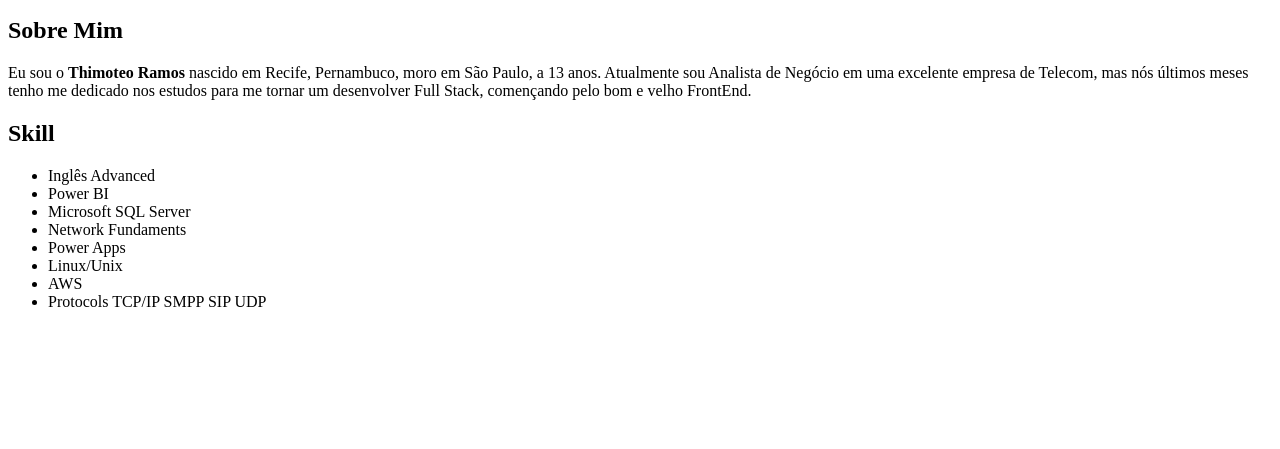
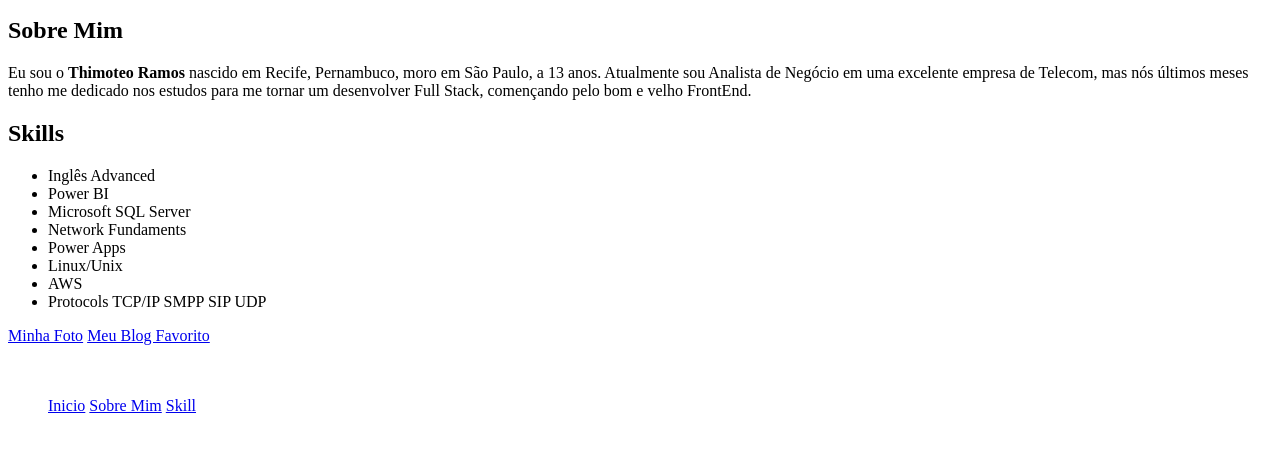
Before and after one commit to thimoteoramos/thimoteoramos, a plain HTML site: page Index.html in a window 1280 px wide. Shown: the part 101-550 px from the top of the page. Drawn offline with Linux system fonts and the light colour scheme.

Commit message:
Add Links Internos

```diff
--- a/Index.html
+++ b/Index.html
@@ -7,12 +7,12 @@
 </head>
 <body>
     <h1>Thimoteo Ramos</h1>
-    <img src="thimoteo.png" alt="Thimoteo em uma Foto 3x4">
-    <h2>Sobre Mim</h2>
+    <img id="Foto" src="thimoteo.png" alt="Thimoteo em uma Foto 3x4">
+    <h2 id="Sobre">Sobre Mim</h2>
     <p>Eu sou o <strong>Thimoteo Ramos</strong> nascido em Recife, Pernambuco, moro em São Paulo, a 13 anos.
         Atualmente sou Analista de Negócio em uma excelente empresa de Telecom, mas nós últimos meses tenho me dedicado
         nos estudos para me tornar um desenvolver Full Stack, començando pelo bom e velho FrontEnd.</p>
-    <h2>Skill</h2>
+    <h2 id="Skills">Skills</h2>
     <ul>
         <li>Inglês Advanced</li>
         <li>Power BI</li>
@@ -23,6 +23,15 @@
         <li>AWS</li>
         <li>Protocols TCP/IP SMPP SIP UDP</li>
     </ul>
-
+<a href="#Foto">Minha Foto</a>
+<a href="https://devocionaldiario.com.br/" target="_blank">Meu Blog Favorito</a>
+<br>
+<br>
+<br>
+<ul>
+    <il><a href="#Foto">Inicio</a></il>
+    <il><a href="#Sobre">Sobre Mim</a></il>
+    <il><a href="#Skills">Skill</a></il>
+</ul>
 </body>
 </html>
```
